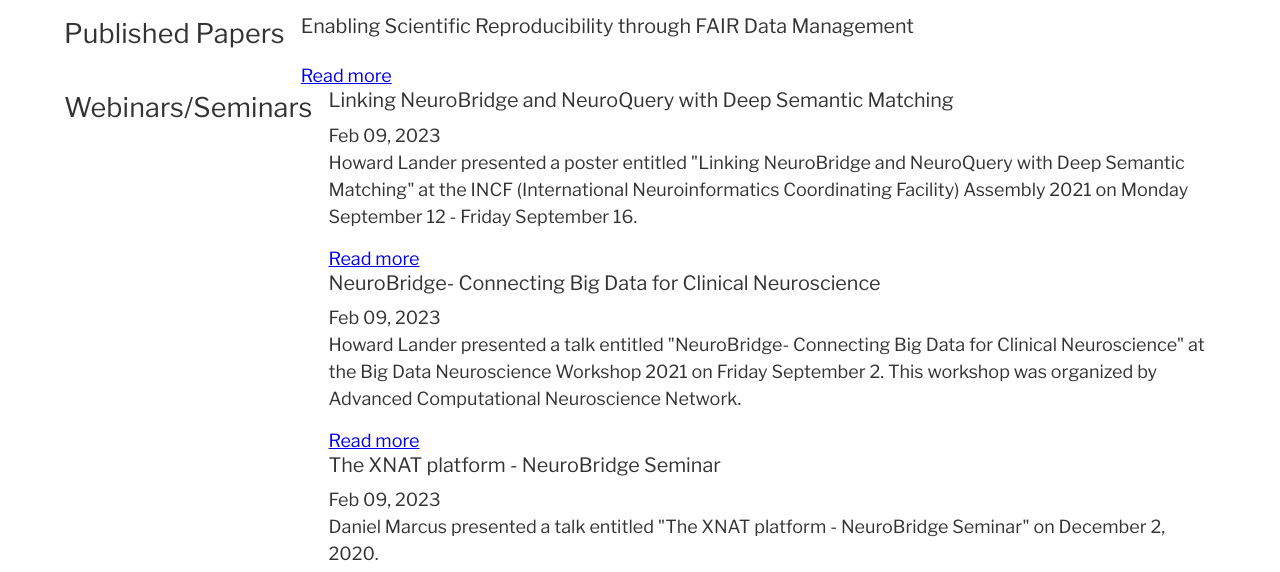
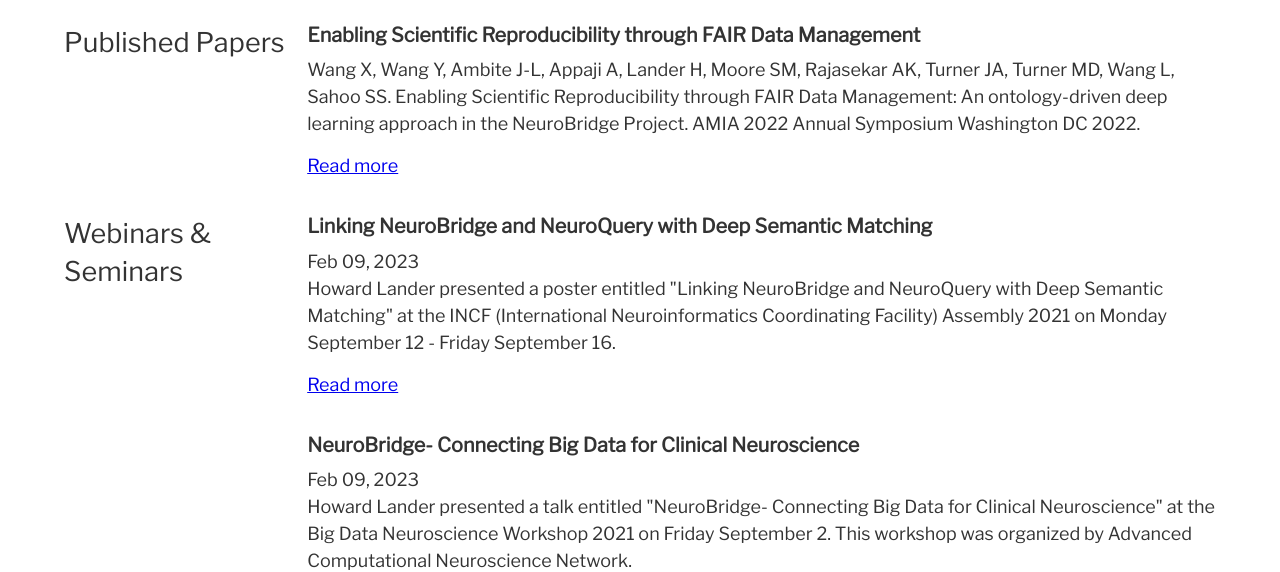
Before and after one commit to NeuroBridge/NeuroBridge1.0, a Gatsby site: page /publication in a window 1280 px wide. Shown: the part 233-805 px from the top of the page. Built offline with nearby package versions, Linux system fonts and the light colour scheme; Gatsby itself is replaced by a stand-in of ours.

Commit message:
refactor publication page styles

```diff
--- a/src/pages/publication.js
+++ b/src/pages/publication.js
@@ -9,6 +9,24 @@
 const PublicationPage = () => {
   const webinars = usePublications()[0]
   const papers= usePublications()[1]
+
+  const compact = useMediaQuery('(max-width: 1000px)');
+
+  const styles = {
+    section: {
+      display: 'flex'
+    },
+    sectionTitle: {
+      flex: 1,
+      minWidth: '200px',
+    },
+    sectionContent: {
+      flex: 4
+    },
+    publicationItem: {
+      paddingBottom: '2rem'
+    }
+  }
 
   const oldStyles = {
     sectionTitle: {
@@ -52,7 +70,6 @@
     }
   }
 
-  const compact = useMediaQuery('(max-width: 1000px)');
   const breadcrumbs = [
     { text: 'Home', path: '/' },
     { text: 'Publications', path: '/publication' },
@@ -68,52 +85,45 @@
         <Stack
           direction={{ xs: 'column', md: 'row' }}
           spacing={{ xs: 1, md: 2 }}
+          sx={styles.section}
         >
-          <Box>
+          <Box sx={styles.sectionTitle}>
             <Typography variant='h2'>Published Papers</Typography>
           </Box>
-          <Box>
+          <Box sx={styles.sectionContent}>
             {
               papers.map((item)=> {
                 const splitDate = Date(item.date).split(' ')
                 const displayDate = `${splitDate[1]} ${splitDate[2]}, ${splitDate[3]}`
 
                 return (
-                  <Box key={item.title} >
+                  <Box key={item.title} sx={styles.publicationItem}>
                     <Typography variant='h3'>{item.title}</Typography>
-                    <Typography paragraph>{item.description}</Typography>
+                    <Typography paragraph>{item.citation}</Typography>
                     <Link to={item.link}>Read more</Link>
                   </Box>
                 )
               })
             }
           </Box>
-          {/* {
-            !compact && (
-              <Box
-                component='img'
-                src={featureImg}
-                alt=''
-              />
-            )
-          } */}
         </Stack>
 
         <Stack
           direction={{ xs: 'column', md: 'row' }}
           spacing={{ xs: 1, md: 2 }}
+          sx={styles.section}
         >
-          <Box>
-            <Typography variant='h2'>Webinars/Seminars</Typography>
+          <Box sx={styles.sectionTitle}>
+            <Typography variant='h2'>Webinars & Seminars</Typography>
           </Box>
-          <Box >
+          <Box sx={styles.sectionContent}>
             {
               webinars.map((item)=> {
                 const splitDate = Date(item.date).split(' ')
                 const displayDate = `${splitDate[1]} ${splitDate[2]}, ${splitDate[3]}`
 
                 return (
-                  <Box key={item.title} >
+                  <Box key={item.title} sx={styles.publicationItem}>
                     <Typography variant='h3'>{item.title}</Typography>
                     <Typography>{displayDate}</Typography>
                     <Typography paragraph>{item.description}</Typography>
--- a/src/theme.js
+++ b/src/theme.js
@@ -22,7 +22,7 @@
       fontSize: '2.25rem',
       fontWeight: '500',
       letterSpacing: '0.01rem',
-      paddingBottom: '1rem'
+      paddingBottom: '1.5rem'
     },
     h2: {
       fontSize: '1.5rem',
@@ -33,7 +33,7 @@
     },
     h3: {
       fontSize: '1.1rem',
-      fontWeight: '500',
+      fontWeight: '600',
       paddingBottom: '0.5rem',
     },
     h4: {
```
